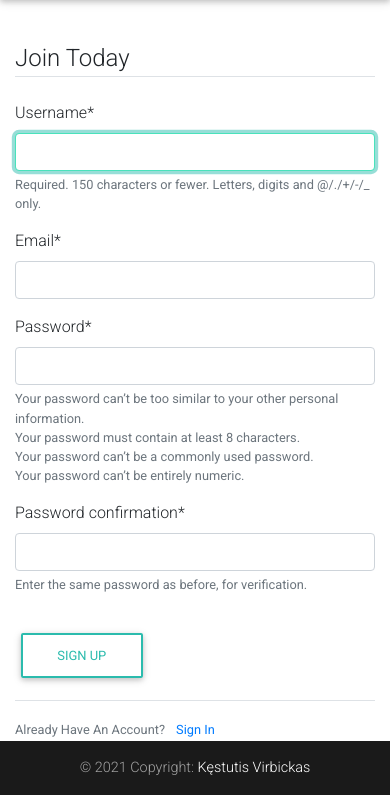
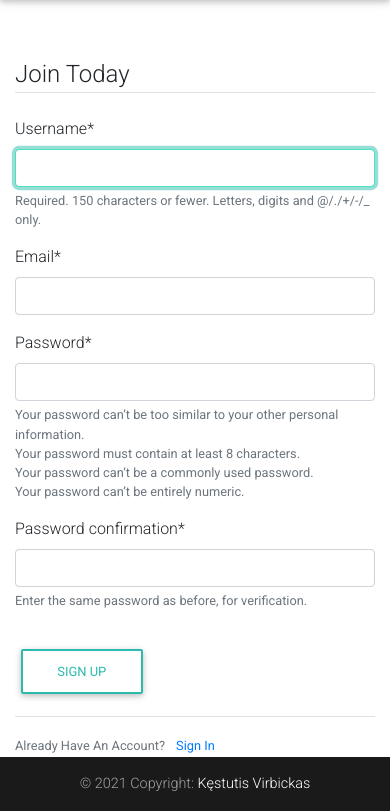
Before and after one commit to kestvir/django-blog, a Django app: page /register/ in a window 390 px wide. Shown: the part 56-867 px from the top of the page. Run offline with Django 3.2, Linux system fonts and the light colour scheme; some libraries are stand-ins or nearby versions.

Commit message:
changed stytling

```diff
--- a/blog/templates/blog/post_detail.html
+++ b/blog/templates/blog/post_detail.html
@@ -143,7 +143,7 @@
                     <div
                       class="col-sm-10 col-12 d-flex justify-content-between align-items-center"
                     >
-                      <div class="post-info">
+                      <div class="comment-info">
                         <a>
                           <h5 class="user-name font-weight-bold">
                             {{comment.author}}
--- a/static/css/main.css
+++ b/static/css/main.css
@@ -10,7 +10,7 @@ main {
 
 @media screen and (max-width: 1200px) {
   main {
-    padding-top: 2.5rem;
+    padding-top: 3.5rem;
   }
 }
 
```
